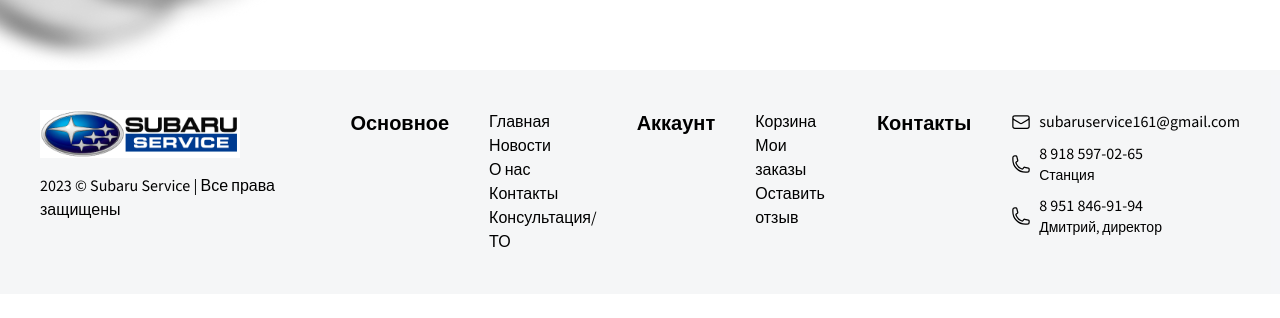
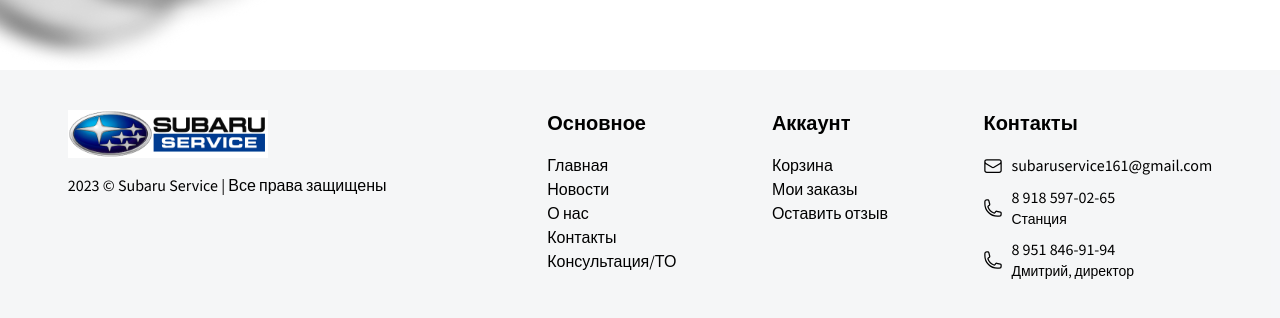
Before and after one commit to IamSubarist/SubaruServiceClient, a Next.js app: page / in a window 1280 px wide. Shown: the part 2212-2530 px from the top of the page. Before the commit the page ends 2506 px from the top, so only its background shows below. Built offline with nearby package versions, Linux system fonts and the light colour scheme; no server answers.

Commit message:
finally 2

```diff
--- a/pages/order_page.jsx
+++ b/pages/order_page.jsx
@@ -1,12 +1,10 @@
 import React, { useState, useEffect } from "react";
 import axios from "axios";
 import { useRouter } from "next/router";
-import ProductItem from "@/src/components/ProductItem";
 import CartProductItem from "@/src/components/CartProductItem";
 import {
   API_BASE_URL,
   DEVICES_URL,
-  MAILS_URL,
   ORDERMAILS_URL,
   ORDERS_URL,
 } from "@/src/constants";
@@ -45,7 +43,7 @@ const OrderPage = () => {
     e.preventDefault();
 
     try {
-      const response = await axios.post(`${API_BASE_URL}${ORDERS_URL}`, {
+      await axios.post(`${API_BASE_URL}${ORDERS_URL}`, {
         quantity,
         paymentMethod,
         deliveryMethod,
@@ -56,15 +54,13 @@ const OrderPage = () => {
         deviceId: product.id,
       });
 
-      console.log(response.data);
-
       const payload = {
         quantity: quantity,
         paymentMethod: paymentMethod,
         deliveryMethod: deliveryMethod,
-        address: deliveryAddress,
-        name: contactName,
-        phone: contactPhone,
+        deliveryAddress: deliveryAddress,
+        contactName: contactName,
+        contactPhone: contactPhone,
         userId: 3,
         deviceId: product.id,
       };
@@ -79,7 +75,6 @@ const OrderPage = () => {
         .then((response) => response.json())
         .then((data) => {
           console.log(data);
-          setShowModal(!showModal);
         })
         .catch((error) => {
           console.error(error);
@@ -88,7 +83,6 @@ const OrderPage = () => {
       console.error(error);
     }
   };
-  console.log(contactPhone);
   return (
     <div class="shadow-box p-4">
       <Head>
--- a/src/components/Footer/Account.jsx
+++ b/src/components/Footer/Account.jsx
@@ -3,7 +3,7 @@ import React from "react";
 
 const Account = () => {
   return (
-    <>
+    <div>
       <h2 className="font-bold text-xl mb-4">Аккаунт</h2>
       <div className="flex flex-col">
         <a className="hover:underline" href={"/"}>
@@ -16,7 +16,7 @@ const Account = () => {
           Оставить отзыв
         </Link>
       </div>
-    </>
+    </div>
   );
 };
 
--- a/src/components/Footer/Contact.jsx
+++ b/src/components/Footer/Contact.jsx
@@ -2,7 +2,7 @@ import React from "react";
 
 const Contact = () => {
   return (
-    <>
+    <div>
       <h2 className="font-bold text-xl mb-4">Контакты</h2>
       <div className="flex flex-col gap-2">
         <div className="flex items-center">
@@ -64,7 +64,7 @@ const Contact = () => {
           </div>
         </div>
       </div>
-    </>
+    </div>
   );
 };
 
--- a/src/components/Footer/Footer.jsx
+++ b/src/components/Footer/Footer.jsx
@@ -6,7 +6,7 @@ import Main from "./Main";
 
 const Footer = () => {
   return (
-    <footer className="relative mt-36 p-10 flex flex-col gap-10 justify-center bg-gray-100/80 sm:flex-row sm:justify-around">
+    <footer className="mt-36 p-10 flex flex-col gap-10 justify-center bg-gray-100/80 sm:flex-row sm:justify-around">
       <Company />
       <Main />
       <Account />
--- a/src/components/Footer/Main.jsx
+++ b/src/components/Footer/Main.jsx
@@ -3,7 +3,7 @@ import React from "react";
 
 const Main = () => {
   return (
-    <>
+    <div>
       <h2 className="font-bold text-xl mb-4">Основное</h2>
       <div className="flex flex-col">
         <Link className="hover:underline" href={"/"}>
@@ -22,7 +22,7 @@ const Main = () => {
           Консультация/ТО
         </Link>
       </div>
-    </>
+    </div>
   );
 };
 
--- a/src/constants/constants.js
+++ b/src/constants/constants.js
@@ -32,6 +32,6 @@ export const NEWS_URL = "api/news/";
 export const ORDERS_URL = "api/order/";
 export const REVIEWS_URL = "api/review/";
 export const MAILS_URL = "api/mail/";
-export const ORDERMAILS_URL = "api/ordermail/";
+export const ORDERMAILS_URL = "api/orderMail/";
 export const CARTS_URL = "api/cart/";
 export const USERS_URL = "api/user/";
```
